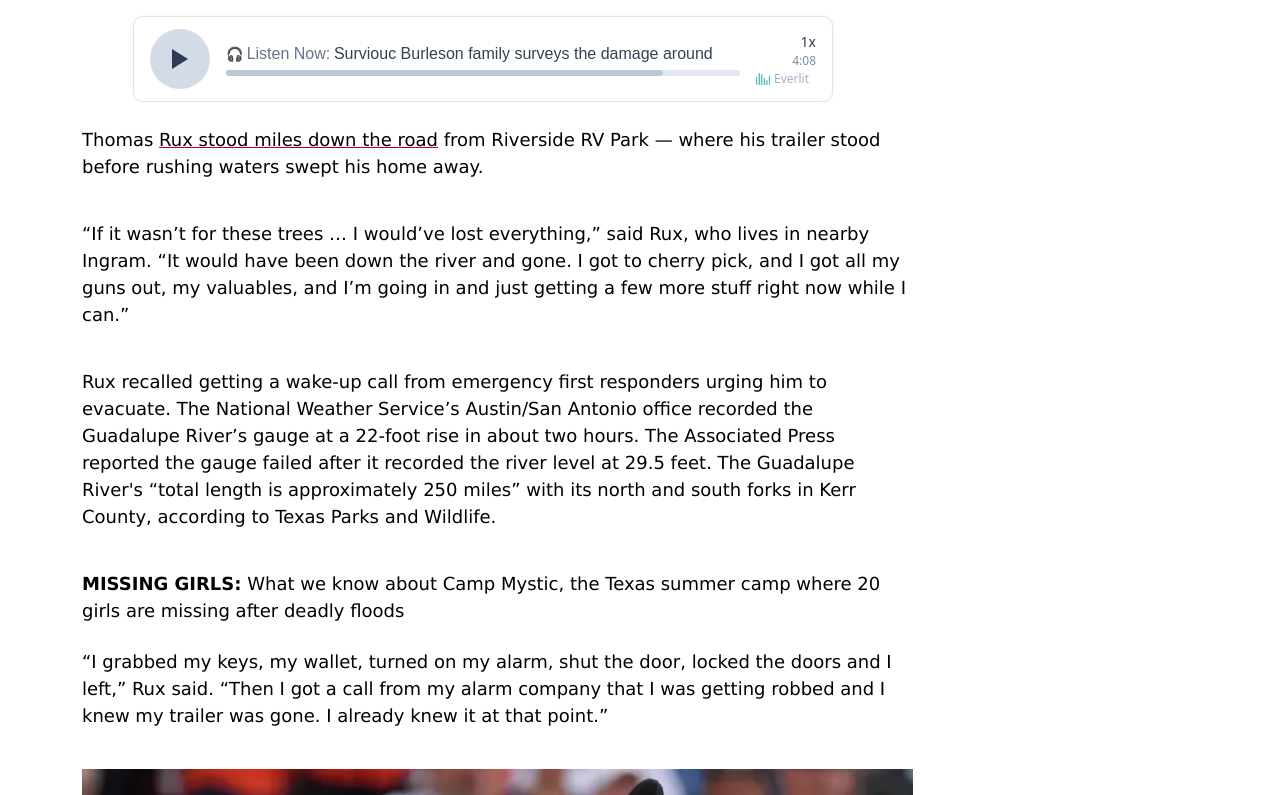
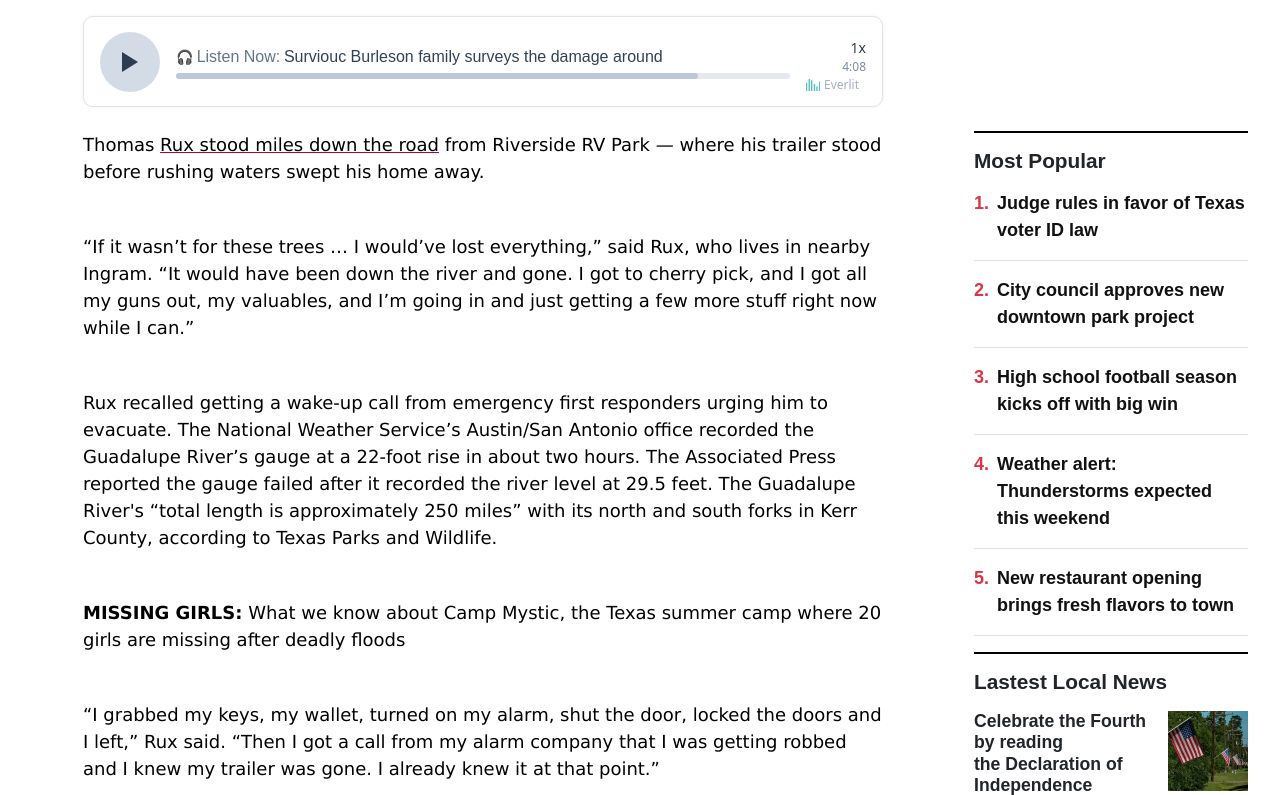
Before and after one commit to midhuna-21/houstonchroniclewebsite, a Next.js app: page /details/astros in a window 1280 px wide. Shown: the part 905-1700 px from the top of the page. Built offline with nearby package versions, Linux system fonts and the light colour scheme.

Commit message:
detail page components added

```diff
--- a/src/app/details/[slug]/page.tsx
+++ b/src/app/details/[slug]/page.tsx
@@ -6,7 +6,11 @@ import ArticleBodyRenderer from '@/components/ArticleBodyRender';
 import EditorsPicksSection from '@/components/EditorsPick';
 import LetsPlaySection from '@/components/LetsPlay';
 import MostPopularList from '@/components/MostPopularlist';
-import { popularArticles } from '@/data/homeData';
+import { popularArticles, trendingData } from '@/data/homeData';
+import TrendingCard from '@/components/TrendingCard';
+import EditorialBoard from '@/components/EditorialBoard';
+import LatestNewsCard from '@/components/LastestNewsCard';
+import AuthorInfo from '@/components/AuthorInfo';
 
 interface PageProps {
   params: { slug: string };
@@ -29,7 +33,7 @@ export default async function DetailPage({ params }: PageProps) {
 
 
   return (
-    <div className="mt-5 container-fluid">
+    <div className="mt-5 container-fluid ">
       <ArticleHeader
         category={article.category}
         title={article.title}
@@ -44,7 +48,26 @@ export default async function DetailPage({ params }: PageProps) {
         credits={article.credits}
         audioTitle={article.audioTitle}
       />
-      <ArticleBodyRenderer body={article.body} />
+      <div className="row mt-4 ">
+        <div className="col-md-9">
+          <ArticleBodyRenderer body={article.body} />
+           <AuthorInfo
+  date="July 2, 2025"
+  name="John Wayne Ferguson"
+  role="Reporter"
+  avatarUrl="/images/aman.webp"
+  bio="John Wayne Ferguson is a general assignment and breaking news reporter for the Houston Chronicle. A graduate of the University of New Hampshire, John joined the Chronicle in 2022. He was previously a reporter at The Galveston County Daily News. Follow him on Twitter at @johnwferguson."
+/>
+        </div>
+
+        <div className="col-md-3">
+          <MostPopularList articles={popularArticles} />
+            <LatestNewsCard />
+
+        </div>
+      </div>
+
+
       <EditorsPicksSection />
       <LetsPlaySection />
     </div>
--- a/src/components/ArticleWrapper.tsx
+++ b/src/components/ArticleWrapper.tsx
@@ -7,13 +7,9 @@ interface ArticleWrapperProps {
 
 const ArticleWrapper: React.FC<ArticleWrapperProps> = ({ children }) => {
   return (
-    <div className="container mt-4 mb-3">
-      <div className="row">
-        <div className="col-md-9">
-          {children}
-        </div>
-
-        <div className="col-md-3"></div>
+    <div className="container-fluid mb-5">
+      <div style={{ maxWidth: '800px', margin: '0 auto' }}>
+        {children}
       </div>
     </div>
   );
--- /dev/null
+++ b/src/components/AuthorInfo.tsx
@@ -0,0 +1,73 @@
+'use client';
+
+import Image from 'next/image';
+import { FaXTwitter, FaBug, FaEnvelope } from 'react-icons/fa6';
+import React from 'react';
+import ArticleWrapper from './ArticleWrapper';
+
+interface AuthorInfoProps {
+  date: string;
+  name: string;
+  role: string;
+  bio: string;
+  avatarUrl: string;
+}
+
+const AuthorInfo: React.FC<AuthorInfoProps> = ({
+  date,
+  name,
+  role,
+  bio,
+  avatarUrl,
+}) => {
+  return (
+    <ArticleWrapper>
+      <p className="text-muted mb-3" style={{ fontSize: '0.95rem' }}>{date}</p>
+      <div className="d-flex justify-content-between align-items-start flex-wrap gap-2">
+        <div className="d-flex align-items-center gap-3">
+          <Image
+            src={avatarUrl}
+            alt={name}
+            width={50}
+            height={50}
+            className="rounded-circle"
+          />
+          <div>
+            <div
+              className="fw-bold text-dark"
+              style={{ color:"#000000",
+                textDecoration: 'underline',fontSize: '18px',
+                      fontFamily: "'Archivo', Arial, sans-serif",
+                      fontWeight: 700 }}
+            >
+              {name}
+            </div>
+            <div className="text-uppercase text-muted" style={{color:'#767676',  fontWeight: 500 ,fontSize: '14.224px',
+                fontFamily: "'Rubik', Arial, sans-serif"}}>
+              {role}
+            </div>
+          </div>
+        </div>
+
+        <div className="d-flex align-items-center gap-2">
+          <div className="rounded-circle border p-2 d-flex align-items-center justify-content-center" style={{ width: 32, height: 32 }}>
+            <FaXTwitter size={14} />
+          </div>
+          <div className="rounded-circle border p-2 d-flex align-items-center justify-content-center" style={{ width: 32, height: 32 }}>
+            <FaBug size={14} />
+          </div>
+          <div className="rounded-circle border p-2 d-flex align-items-center justify-content-center" style={{ width: 32, height: 32 }}>
+            <FaEnvelope size={14} />
+          </div>
+        </div>
+      </div>
+
+      <p className="mt-3" style={{ lineHeight: '1.6', color: '#000000',fontWeight: 400 ,fontSize: '16px',
+                fontFamily: "'Rubik', Arial, sans-serif" }}>
+        {bio}
+      </p>
+    </ArticleWrapper>
+  );
+};
+
+export default AuthorInfo;
--- a/src/components/DetailFirstSection.tsx
+++ b/src/components/DetailFirstSection.tsx
@@ -122,16 +122,23 @@ export default function DetailFirstSection({
     </p>
 
  <div
+  style={{
+    maxWidth: '800px',
+    margin: '0 auto',
+    width: '100%',
+  }}
+>
+  <div
     className="d-flex align-items-center justify-content-between"
     style={{
-        maxWidth: '700px',
-        margin: '0 auto',
       border: "1px solid #e3e3e3",
       borderRadius: "10px",
       padding: "12px 16px",
       backgroundColor: "#ffffff",
       boxShadow: "0 0 4px rgba(0,0,0,0.05)",
       flexWrap: "wrap",
+      width: "100%",
+      gap: "1rem",
     }}
   >
     <button
@@ -144,7 +151,7 @@ export default function DetailFirstSection({
         display: "flex",
         alignItems: "center",
         justifyContent: "center",
-          marginRight: "16px",
+        flexShrink: 0,
       }}
     >
       <span
@@ -159,20 +166,28 @@ export default function DetailFirstSection({
       />
     </button>
 
-      <div style={{ flex: 1, minWidth: "200px", marginRight: "16px" }}>
+    <div style={{ flex: 1, minWidth: "200px" }}>
       <div style={{ fontSize: "14px", color: "#2f3b52", marginBottom: "4px" }}>
-          🎧 <strong style={{
+        🎧 <strong
+          style={{
             color: '#64748B',
             fontSize: '16px',
             fontFamily: "'Rubik', Arial, sans-serif",
             fontWeight: 400
-          }}>Listen Now:</strong>{" "}
-          <span style={{
+          }}
+        >
+          Listen Now:
+        </strong>{" "}
+        <span
+          style={{
             color: '#334155',
             fontSize: '16px',
             fontFamily: "'Rubik', Arial, sans-serif",
             fontWeight: 400
-          }}>{audioTitle}</span>
+          }}
+        >
+          {audioTitle}
+        </span>
       </div>
 
       <div
@@ -194,16 +209,23 @@ export default function DetailFirstSection({
       </div>
     </div>
 
-      <div className="d-flex flex-column text-end" style={{ minWidth: "60px" }}>
+    <div
+      className="d-flex flex-column text-end"
+      style={{
+        minWidth: "60px",
+        marginLeft: "auto", // ⬅ ensures it's pushed to the right even on wrap
+        marginTop: "8px",
+      }}
+    >
       <span style={{ fontSize: "14px", color: "#2f3b52" }}>1x</span>
       <span style={{ fontSize: "12px", color: "#7c8aa1" }}>4:08</span>
       <span
         style={{
           fontSize: "12px",
           color: "#a5afc4",
-            display: 'flex',
-            alignItems: 'center',
-            gap: '4px',
+          display: "flex",
+          alignItems: "center",
+          gap: "4px",
         }}
       >
         <img
@@ -211,12 +233,15 @@ export default function DetailFirstSection({
           alt="icon"
           width={14}
           height={14}
-            style={{ objectFit: 'contain' }}
+          style={{ objectFit: "contain" }}
         />
         Everlit
       </span>
     </div>
   </div>
+</div>
+
+
 
   </div>
 </div>
--- a/src/components/Header.tsx
+++ b/src/components/Header.tsx
@@ -79,7 +79,6 @@ export default function Header() {
               {toggleIcon}
             </button>
 
-            {/* Mobile Logo */}
             <div className="d-lg-none">
               <Link href="/" className="text-decoration-none">
                 <h1
--- /dev/null
+++ b/src/components/LastestNewsCard.tsx
@@ -0,0 +1,60 @@
+'use client';
+
+import React from 'react';
+import Image from 'next/image';
+import { latestNewsData,LatestNewsCardItem } from '@/data/detailData';
+import SectionWrapper from './SectionWrapper';
+
+const LatestNewsCard: React.FC = () => {
+  return (
+    <SectionWrapper title='Lastest Local News'>
+      {latestNewsData.map((item: LatestNewsCardItem) => (
+        <div
+          key={item.id}
+          className="d-flex flex-column flex-md-row align-items-start border-bottom pb-3 mb-3"
+          style={{
+            gap: '1rem',
+            fontSize: '18px',
+            fontFamily: "'Archivo', Arial, sans-serif",
+            fontWeight: 700
+          }}
+        >
+          <div className="flex-grow-1">
+
+            <p
+              className="mb-0"
+              style={{
+                fontWeight: 'bold',
+                fontSize: '1.1rem',
+                lineHeight: '1.2',
+              }}
+            >
+              {item.description.split(' ').map((word, index) => (
+                <React.Fragment key={index}>
+                  {word}{' '}
+                  {(index + 1) % 5 === 0 && <br className="d-none d-md-block" />}
+                </React.Fragment>
+              ))}
+            </p>
+          </div>
+
+          <div style={{ flexShrink: 0 }}>
+            <Image
+              src={item.image}
+              alt="Editorial"
+              width={80}
+              height={80}
+              style={{
+                objectFit: 'cover',
+                maxWidth: '100px',
+                height: 'auto',
+              }}
+            />
+          </div>
+        </div>
+      ))}
+    </SectionWrapper>
+  );
+};
+
+export default LatestNewsCard;
--- a/src/data/detailData.ts
+++ b/src/data/detailData.ts
@@ -205,3 +205,47 @@ export const articles: Article[] = [
 
   },
 ];
+
+
+
+
+
+
+export interface LatestNewsCardItem {
+  id: number;
+  slug:string;
+  title: string;
+  description: string;
+  image: string;
+}
+
+
+export const latestNewsData : LatestNewsCardItem[] = [
+  {
+    id: 1,
+    slug:'astros',
+    title: 'From The Editorial Board',
+    description:
+      'Celebrate the Fourth by reading the Declaration of Independence',
+    image: '/images/usflag.webp',
+  },
+  {
+    id: 2,
+    slug:'astros',
+    title: 'From The Editorial Board',
+    description: 'Honor the Constitution by reflecting on its principles',
+    image: '/images/carplace.webp',
+  },
+  {   id: 3,
+    slug:'astros',
+    title: 'From The Editorial Board',
+    description: 'Honor the Constitution by reflecting on its principles',
+    image: '/images/greenbottle.webp',
+  },
+  {   id: 4,
+    slug:'astros',
+    title: 'From The Editorial Board',
+    description: 'Honor the Constitution by reflecting on its principles',
+    image: '/images/trumpspeach.webp',
+  }
+];
```
Also changed, not shown: public/images/aman.webp (added), src/app/category/[slug]/page.tsx (line endings or trailing spaces), src/data/homeData.ts (line endings or trailing spaces). Lines whose indentation alone changed are shown as unchanged.
